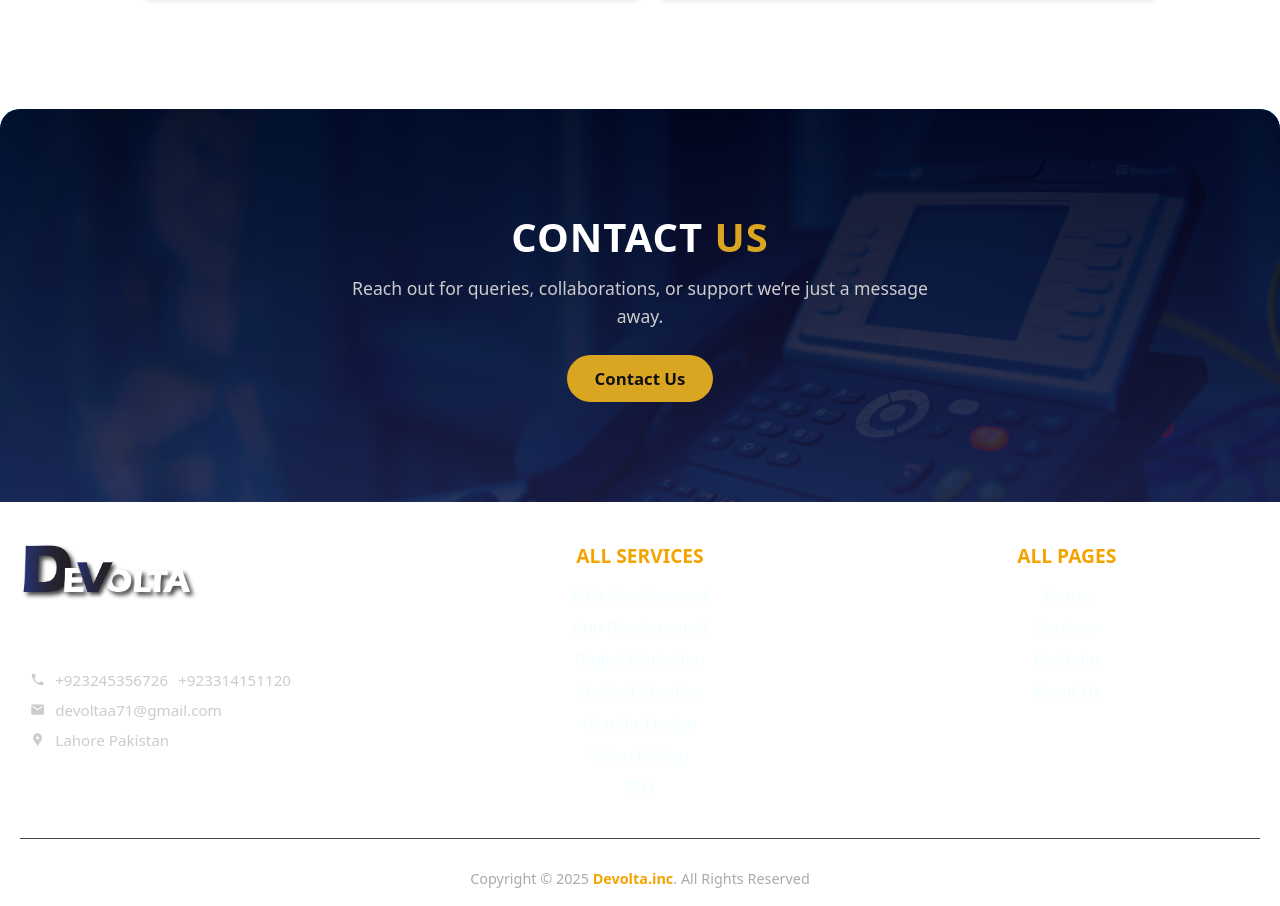
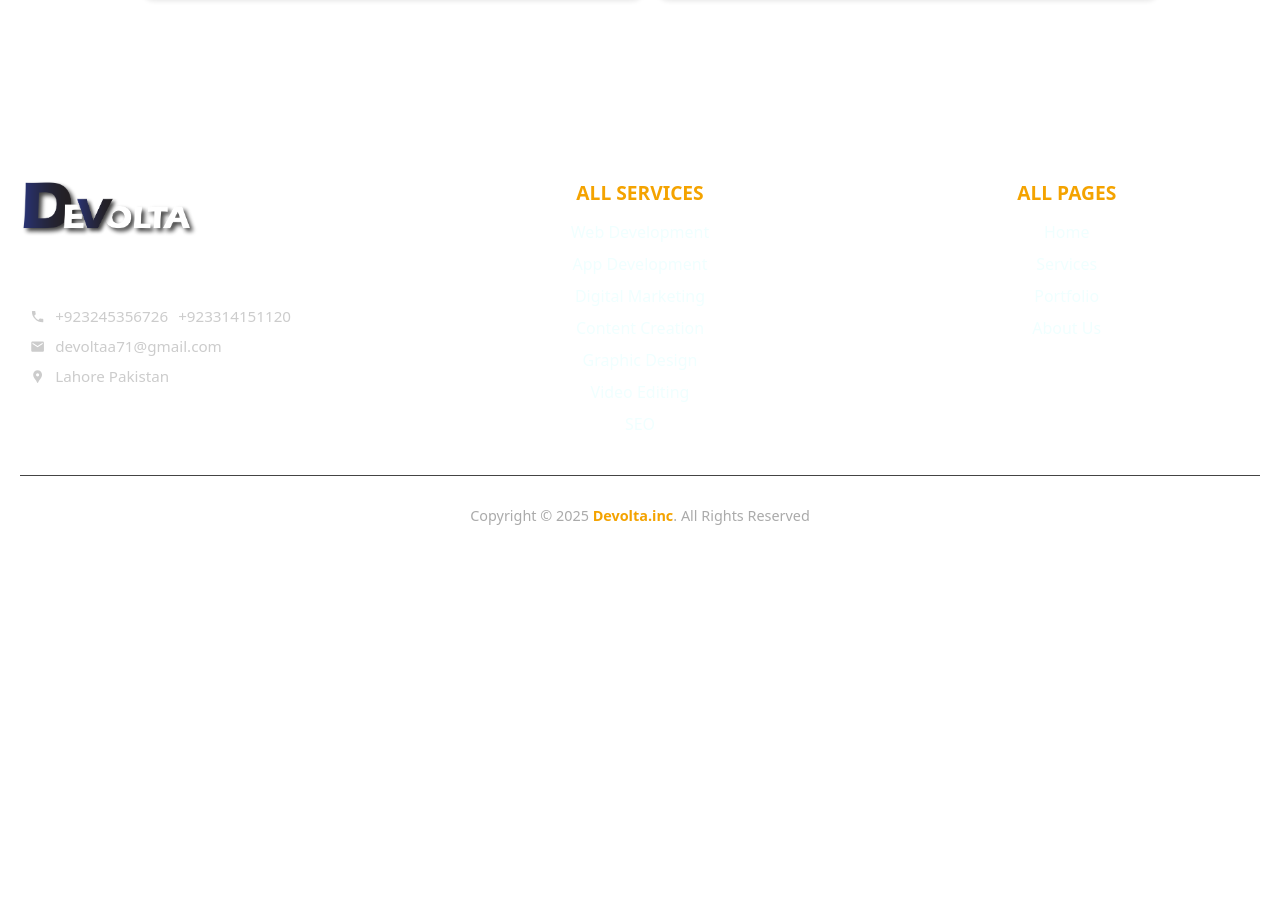
Before and after one commit to SyedMohammadArham/Devolta, a React (Create React App) app: page /portfolio in a window 1280 px wide. Shown: the part 1857-2763 px from the top of the page. After the commit the page ends 2422 px from the top, so only its background shows below. Built offline with nearby package versions, Linux system fonts and the light colour scheme.

Commit message:
Updated portfolio and styles

```diff
--- a/src/Components/Portfolio.jsx
+++ b/src/Components/Portfolio.jsx
@@ -7,7 +7,6 @@ import portfolio from "../Assets/portfolio.png";
 import Website from "./pages/Website";
 import Logo from "./pages/Logo";
 import { Graphic } from "./pages/Graphic";
-import Contactus from './Contactus/ContactUs';
 
 export const Portfolio = ({ showBanner = true }) => {
   const [activeSection, setActiveSection] = useState("website");
@@ -87,7 +86,6 @@ export const Portfolio = ({ showBanner = true }) => {
           {renderSection()}
         </div>
       </div>
-      <Contactus/>
     </div>
   );
 };
```
Also changed, not shown: 1 other file (tests, documents, lock files or other folders).
